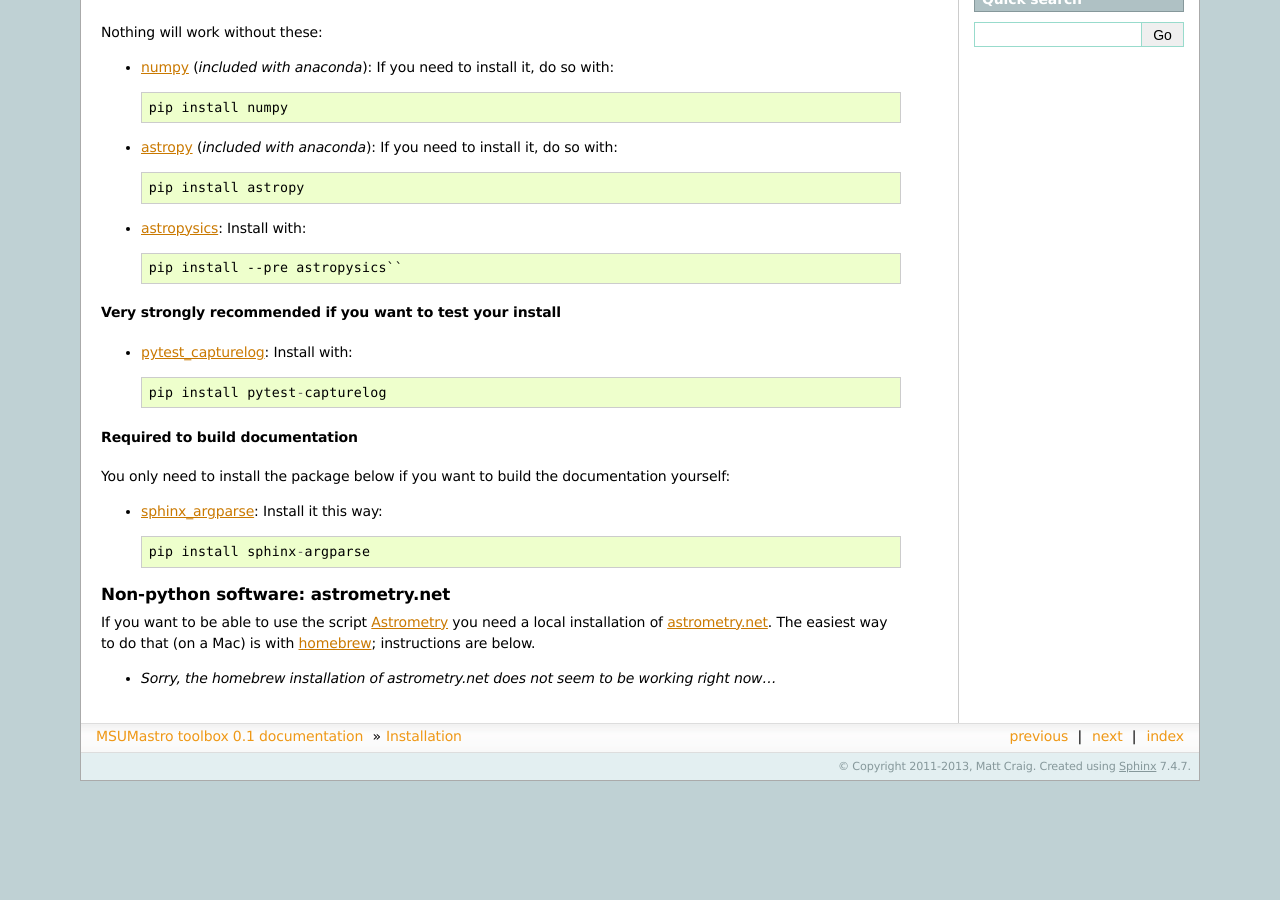
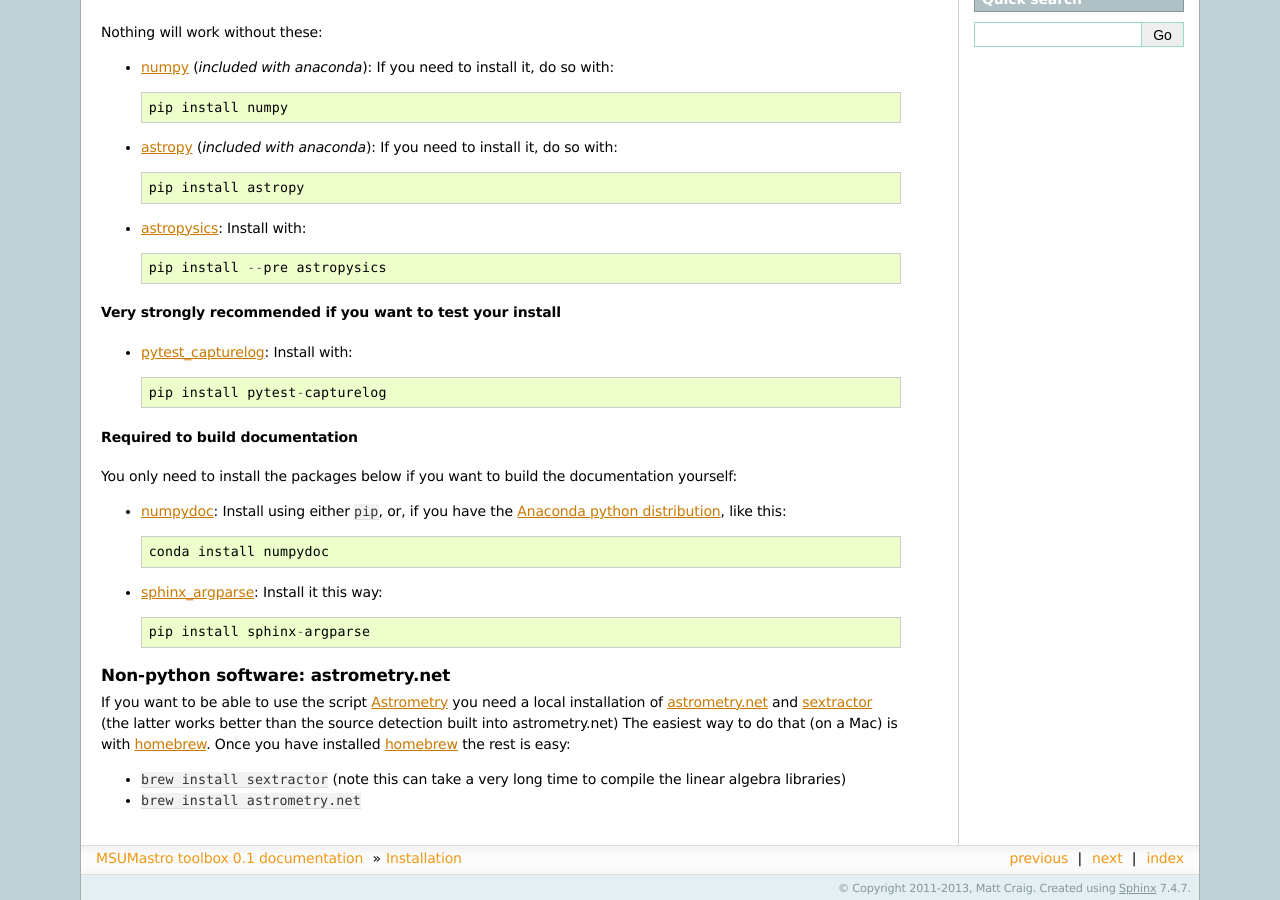
Before and after one commit to mwcraig/msumastro, a Sphinx documentation site: the page built from docs/installation.rst, in a window 1280 px wide and 900 px high, scrolled down 576 px. Built offline with Sphinx 7.4.7, drawn with Linux system fonts in a browser that asks for light colours; before the commit the page ends 1357 px from its top, so only the background shows below that.

Commit message:
Add numpydoc as installation requirement for building the docs

```diff
--- a/docs/installation.rst
+++ b/docs/installation.rst
@@ -41,7 +41,7 @@ Nothing will work without these:
 
 + `astropysics`_: Install with::
 
-    pip install --pre astropysics``
+    pip install --pre astropysics
 
 Very strongly recommended if you want to test your install
 ++++++++++++++++++++++++++++++++++++++++++++++++++++++++++
@@ -53,7 +53,11 @@ Very strongly recommended if you want to test your install
 Required to build documentation
 +++++++++++++++++++++++++++++++
 
-You only need to install the package below if you want to build the documentation yourself:
+You only need to install the packages below if you want to build the documentation yourself:
+
++ `numpydoc`_: Install using either ``pip``, or, if you have the `Anaconda python distribution`_, like this::
+
+    conda install numpydoc
 
 + `sphinx_argparse`_: Install it this way::
 
@@ -63,9 +67,11 @@ Non-python software: astrometry.net
 ------------------------------------
 
 
-If you want to be able to use the script :ref:`apply-astrometry` you need a local installation of `astrometry.net <http://astrometry.net>`_. The easiest way to do that (on a Mac) is with `homebrew`_; instructions are below.
+If you want to be able to use the script :ref:`apply-astrometry` you need a local installation of `astrometry.net <http://astrometry.net>`_ and `sextractor`_ (the latter works better than the source detection built into astrometry.net) The easiest way to do that (on a Mac) is with `homebrew`_. Once you have installed `homebrew`_ the rest is easy:
 
-+ *Sorry, the homebrew installation of astrometry.net does not seem to be working right now...*
++ ``brew install sextractor`` (note this can take a very long time to compile the linear algebra libraries)
++ ``brew install astrometry.net``
+
 
 .. _Anaconda python distribution: http://www.continuum.io/downloads
 .. _astropy: http://www.astropy.org/
@@ -73,4 +79,6 @@ If you want to be able to use the script :ref:`apply-astrometry` you need a loca
 .. _sphinx_argparse: https://github.com/ribozz/sphinx-argparse
 .. _homebrew: http://brew.sh/
 .. _numpy: http://www.numpy.org/
+.. _numpydoc: https://github.com/numpy/numpydoc
 .. _pytest_capturelog: http://bitbucket.org/memedough/pytest-capturelog/overview
+.. _sextractor: http://www.astromatic.net/software/sextractor
```
